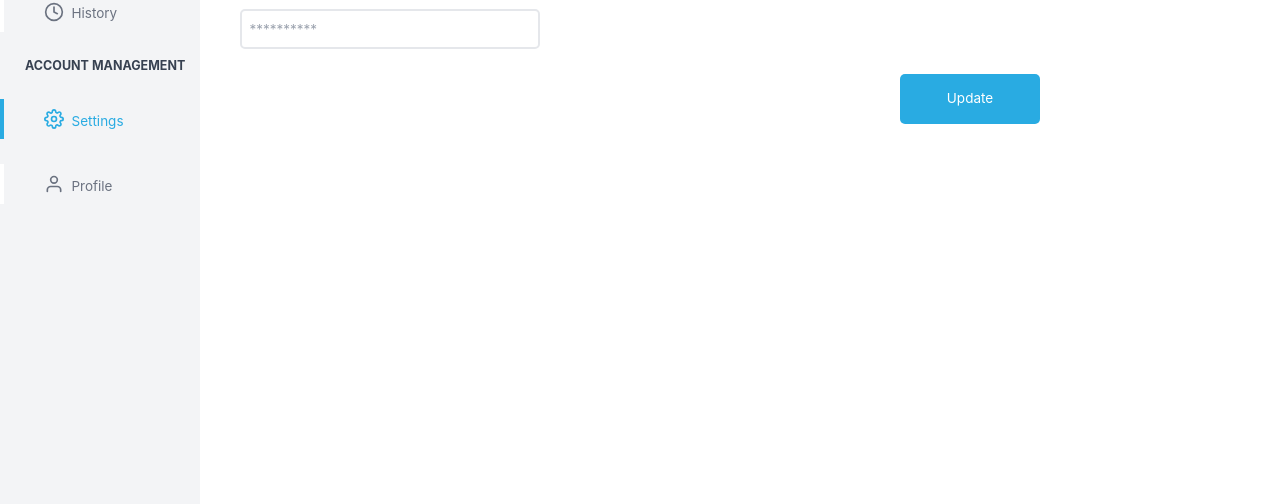
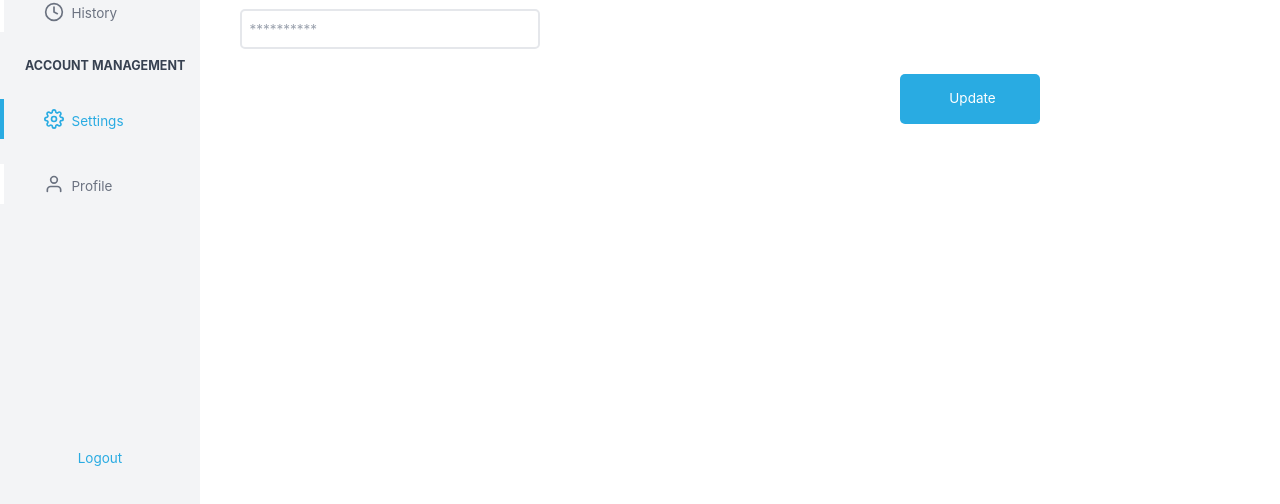
Before and after one commit to danieloski98/eazicred_frontend, a React (Create React App) app: page /dashboard/settings in a window 1280 px wide. Shown: the part 292-796 px from the top of the page. Built offline with nearby package versions, Linux system fonts and the light colour scheme; no server answers.

Commit message:
finshed the syncing

```diff
--- a/src/Features/Dashboard/Pages/Index.tsx
+++ b/src/Features/Dashboard/Pages/Index.tsx
@@ -52,6 +52,9 @@ export default function Dashboard() {
           </NavLink>
 
         </div>
+        <div className="w-full h-40 flex justify-center items-center">
+          <button className="text-customGreen cursor-pointer">Logout</button>
+        </div>
       </div>
       <div className="flex-1 flex flex-col overflow-hidden">
         <Navbar />
--- a/src/Features/Dashboard/Pages/Profile.tsx
+++ b/src/Features/Dashboard/Pages/Profile.tsx
@@ -1,6 +1,74 @@
 import React from 'react';
+import useUser from '../../../hooks/useUser';
+import * as yup from 'yup';
+import { useFormik } from 'formik';
+import { Spinner, useToast } from '@chakra-ui/react'
+import { queryclient } from '../../../index'
+import { URL } from '../../../helpers/url';
+import { IReturn } from '../../../helpers/ApiReturnType';
+
+// validationschema
+const validationSchema = yup.object({
+  firstname: yup.string(),
+  lastname: yup.string(),
+  phone: yup.string(),
+})
 
 const Profile = () => {
+  const {user, token} = useUser();
+  const [loading, setLoading] = React.useState(false);
+  const toast = useToast();
+
+  const formik = useFormik({
+    initialValues: {
+      firstname: user.firstname,
+      lastname: user.lastname,
+      phone: user.phone
+    },
+    onSubmit: () => {},
+    validationSchema
+  })
+
+  const submit = async() => {
+    if (!formik.dirty) {
+      return;
+    }else {
+      setLoading(true);
+      // make request
+      const request = await fetch(`${URL}/user`, {
+        method: 'put',
+        headers: {
+          'content-type': 'application/json',
+          authorization: `Bearer ${token}`
+        },
+        body: JSON.stringify(formik.values),
+      });
+
+    const json = await request.json() as IReturn;
+    setLoading(false);
+
+    if (json.statusCode === 200) {
+
+      toast({
+        title: 'Success',
+        description: `${json.successMessage}`,
+        status: 'success',
+        position: 'top',
+        isClosable: true
+      });
+      const validate = await queryclient.invalidateQueries();
+    }else {
+      toast({
+        title: 'Error',
+        description: `${json.errorMessage}`,
+        status: 'error',
+        position: 'top',
+        isClosable: true
+      });
+    }
+    }
+  }
+
     return (
         <>
             <div className="main__middle">
@@ -14,25 +82,28 @@ const Profile = () => {
               <div className="flex-1 w-full">
                 <div className="input-group flex flex-col">
                     <label htmlFor={'newpassword'}>First name</label>
-                    <input  name="newpassword" id={'newpassword'} type="text" placeholder="**********" className="xl:w-3/5 lg:w-3/5 md:w-full sm:w-full rounded-lg border-2 border-gray-200 h-16 mt-3 p-3"/>
+                    <input  name="firstname" id={'newpassword'} type="text" value={formik.values.firstname} onChange={formik.handleChange} onBlur={formik.handleBlur} onFocus={() => formik.setFieldTouched('firstname', true, true)} className="xl:w-3/5 lg:w-3/5 md:w-full sm:w-full rounded-lg border-2 border-gray-200 h-16 mt-3 p-3"/>
               </div>
               </div>
 
               <div className="input-groups flex-1 xl:mt-0 lg:mt-0 md:mt-10 sm:mt-10">
                 <div className="input-group flex flex-col">
                     <label htmlFor={'oldpassword'}>Last name</label>
-                    <input name="oldpassword" id={'oldpassword'} type="text" className="xl:w-3/5 lg:w-3/5 md:w-full sm:w-full rounded-lg border-2 border-gray-200 h-16 mt-3 p-3" />
+                    <input name="lastname" id={'oldpassword'} type="text" value={formik.values.lastname} onChange={formik.handleChange} onBlur={formik.handleBlur} onFocus={() => formik.setFieldTouched('lastname', true, true)} className="xl:w-3/5 lg:w-3/5 md:w-full sm:w-full rounded-lg border-2 border-gray-200 h-16 mt-3 p-3" />
                 </div>
                 <div className="input-group mt-10 flex flex-col">
                     <label htmlFor={'newpassword'}>Phone</label>
-                    <input  name="newpassword" id={'newpassword'} type="text" className="xl:w-3/5 lg:w-3/5 md:w-full sm:w-full rounded-lg border-2 border-gray-200 h-16 mt-3 p-3" />
+                    <input  name="phone" id={'newpassword'} type="text" value={formik.values.phone} onChange={formik.handleChange} onBlur={formik.handleBlur} onFocus={() => formik.setFieldTouched('phone', true, true)} className="xl:w-3/5 lg:w-3/5 md:w-full sm:w-full rounded-lg border-2 border-gray-200 h-16 mt-3 p-3" />
                 </div>
               </div>
 
           </div>
 
           <div className="xl:w-4/5 lg:w-4/5 mt-10 flex justify-end">
-              <button type="submit" className="xl:w-56 lg:w-56 md:w-full sm:w-full h-20 rounded-lg bg-customGreen text-white">Update</button>
+              <button onClick={submit} className="xl:w-56 lg:w-56 md:w-full sm:w-full h-20 rounded-lg bg-customGreen text-white">
+                {loading && <Spinner color="white" size="md" />}
+                <span className="ml-2">Update</span>
+              </button>
           </div>
         </>
     );
--- a/src/Features/Dashboard/Pages/Setting.tsx
+++ b/src/Features/Dashboard/Pages/Setting.tsx
@@ -1,7 +1,100 @@
 import React from 'react';
+import * as yup from 'yup'
+import { useFormik } from 'formik'
+import { Spinner, useToast } from '@chakra-ui/react'
+import useUser from '../../../hooks/useUser';
+import { URL } from '../../../helpers/url';
+import { IReturn } from '../../../helpers/ApiReturnType';
+
+// validation schema
+const validationSchema = yup.object({
+  oldpassword: yup.string(),
+  password: yup.string(),
+  newpassword: yup.string(),
+});
 
 
 const Setting = () => {
+  const [loading, setLoading] = React.useState(false);
+  const { token, user } = useUser();
+  const toast = useToast();
+
+  const formik = useFormik({
+    initialValues: {
+      oldpassword: '',
+      password: '',
+      newpassword: ''
+    },
+    onSubmit: () => {},
+    validationSchema
+  })
+
+  const submit = async() => {
+    if (!formik.dirty) {
+      return;
+    }
+    if (formik.dirty) {
+      // values
+      if (formik.values.oldpassword === '') {
+        toast({
+          title: 'Attention',
+          description: 'You need your old password to continue',
+          status: 'warning',
+          isClosable: true,
+          position: 'top'
+        })
+      }
+      if (formik.values.password === '') {
+        toast({
+          title: 'Attention',
+          description: 'You need your new password to continue',
+          status: 'warning',
+          isClosable: true,
+          position: 'top'
+        })
+      }
+      if (formik.values.password !== formik.values.newpassword) {
+        toast({
+          title: 'Attention',
+          description: 'Passwords do not match',
+          status: 'warning',
+          isClosable: true,
+          position: 'top'
+        })
+      }else {
+        // make request
+        setLoading(true);
+        const request = await fetch(`${URL}/auth/changepassword/${user.id}`, {
+          method: 'post',
+          headers: {
+            'content-type': 'application/json',
+            authorization: `Bearer ${token}`
+          },
+          body: JSON.stringify({oldpassword: formik.values.oldpassword, newpassword: formik.values.newpassword})
+        })
+        const json = await request.json() as IReturn;
+        setLoading(false);
+        if (json.statusCode === 200) {
+          toast({
+            title: 'Success',
+            description: `${json.successMessage}`,
+            isClosable: true,
+            status: 'success',
+            position: 'top',
+          })
+        }else {
+          toast({
+            title: 'Error',
+            description: `${json.errorMessage}`,
+            isClosable: true,
+            status: 'error',
+            position: 'top',
+          })
+        }
+      }
+
+    }
+  }
     return (
         <>
             <div className="main__middle">
@@ -15,25 +108,28 @@ const Setting = () => {
                   <div className="flex-1 w-full">
                     <div className="input-group flex flex-col">
                         <label htmlFor={'newpassword'}>New Password</label>
-                        <input  name="newpassword" id={'newpassword'} type="password" placeholder="**********" className="xl:w-3/5 lg:w-3/5 md:w-full sm:w-full rounded-lg border-2 border-gray-200 h-16 mt-3 p-3"/>
+                        <input id={'newpassword'} value={formik.values.password} name="password" onChange={formik.handleChange} onBlur={formik.handleBlur} onFocus={() => formik.setFieldTouched('password', true, true)} type="password" placeholder="**********" className="xl:w-3/5 lg:w-3/5 md:w-full sm:w-full rounded-lg border-2 border-gray-200 h-16 mt-3 p-3"/>
                   </div>
                 </div>
 
                 <div className="input-groups flex-1 xl:mt-0 lg:mt-0 md:mt-10 sm:mt-10">
                     <div className="input-group flex flex-col">
                         <label htmlFor={'oldpassword'}>Old Password</label>
-                        <input name="oldpassword" id={'oldpassword'} type="password" placeholder="**********" className="xl:w-3/5 lg:w-3/5 md:w-full sm:w-full rounded-lg border-2 border-gray-200 h-16 mt-3 p-3" />
+                        <input id={'oldpassword'} type="password" value={formik.values.oldpassword} name="oldpassword" onChange={formik.handleChange} onBlur={formik.handleBlur} onFocus={() => formik.setFieldTouched('oldpassword', true, true)}  placeholder="**********" className="xl:w-3/5 lg:w-3/5 md:w-full sm:w-full rounded-lg border-2 border-gray-200 h-16 mt-3 p-3" />
                     </div>
                     <div className="input-group mt-10 flex flex-col">
                         <label htmlFor={'newpassword'}>Confirm Password</label>
-                        <input  name="newpassword" id={'newpassword'} type="password" placeholder="**********" className="xl:w-3/5 lg:w-3/5 md:w-full sm:w-full rounded-lg border-2 border-gray-200 h-16 mt-3 p-3" />
+                        <input id={'newpassword'} type="password" value={formik.values.newpassword} name="newpassword" onChange={formik.handleChange} onBlur={formik.handleBlur} onFocus={() => formik.setFieldTouched('newpassword', true, true)} placeholder="**********" className="xl:w-3/5 lg:w-3/5 md:w-full sm:w-full rounded-lg border-2 border-gray-200 h-16 mt-3 p-3" />
                     </div>
                 </div>
 
             </div>
 
             <div className="xl:w-4/5 lg:w-4/5 mt-10 flex justify-end">
-              <button type="submit" className="xl:w-56 lg:w-56 md:w-full sm:w-full h-20 rounded-lg bg-customGreen text-white">Update</button>
+              <button onClick={submit} className="xl:w-56 lg:w-56 md:w-full sm:w-full h-20 rounded-lg bg-customGreen text-white">
+                {loading && <Spinner color="white" size="md" />}
+                <span className="ml-2">Update</span>
+                </button>
             </div>
         </>
     );
--- a/src/hooks/useUser.tsx
+++ b/src/hooks/useUser.tsx
@@ -2,10 +2,38 @@ import React from 'react'
 import { useRecoilState } from 'recoil'
 import { TokenState } from '../States/TokenState';
 import { UserState } from '../States/UserState';
+import { useQuery } from 'react-query'
+import { URL } from '../helpers/url';
+import { IReturn } from '../helpers/ApiReturnType';
+
+// get user details
+const fetchDetails = async(id: string, token: string) => {
+  const request = await fetch(`${URL}/user/${id}`, {
+    method: 'get',
+    headers: {
+      authorization: `Bearer ${token}`
+    }
+  })
+
+  if (!request.ok) {
+    throw new Error('An error occured')
+  }
+  return await request.json() as IReturn;
+}
 
 export default function useUser() {
   const [user, setUser] = useRecoilState(UserState);
   const [token, setToken] = useRecoilState(TokenState);
+  const {data} = useQuery(['getuserdetails', user.id, token], () => fetchDetails(user.id, token), {
+    onSuccess: (dt: IReturn) => {
+      setUser({...dt.data});
+      console.log(user);
+    }
+  });
+
+
+
+
   return {
     user,
     token,
```
